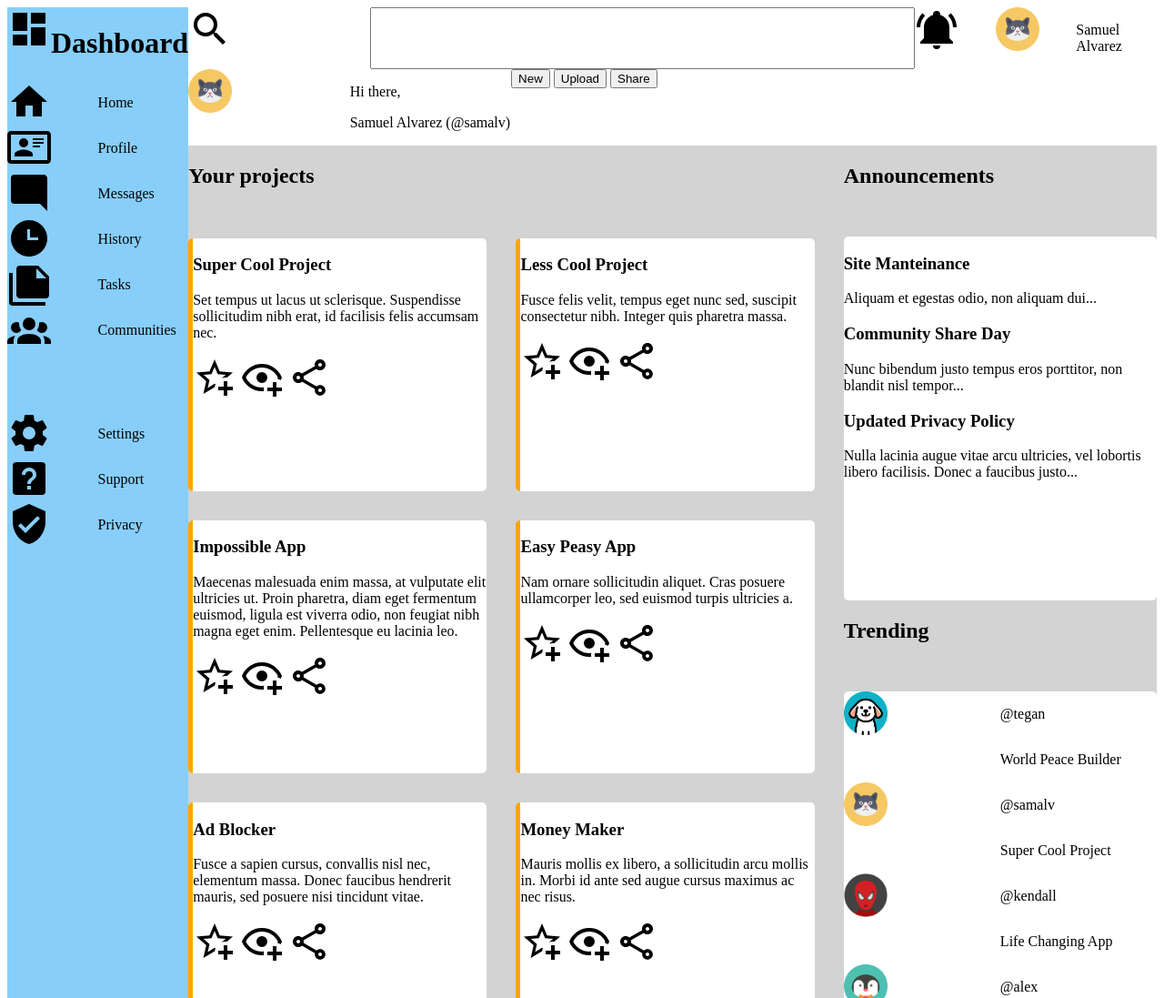
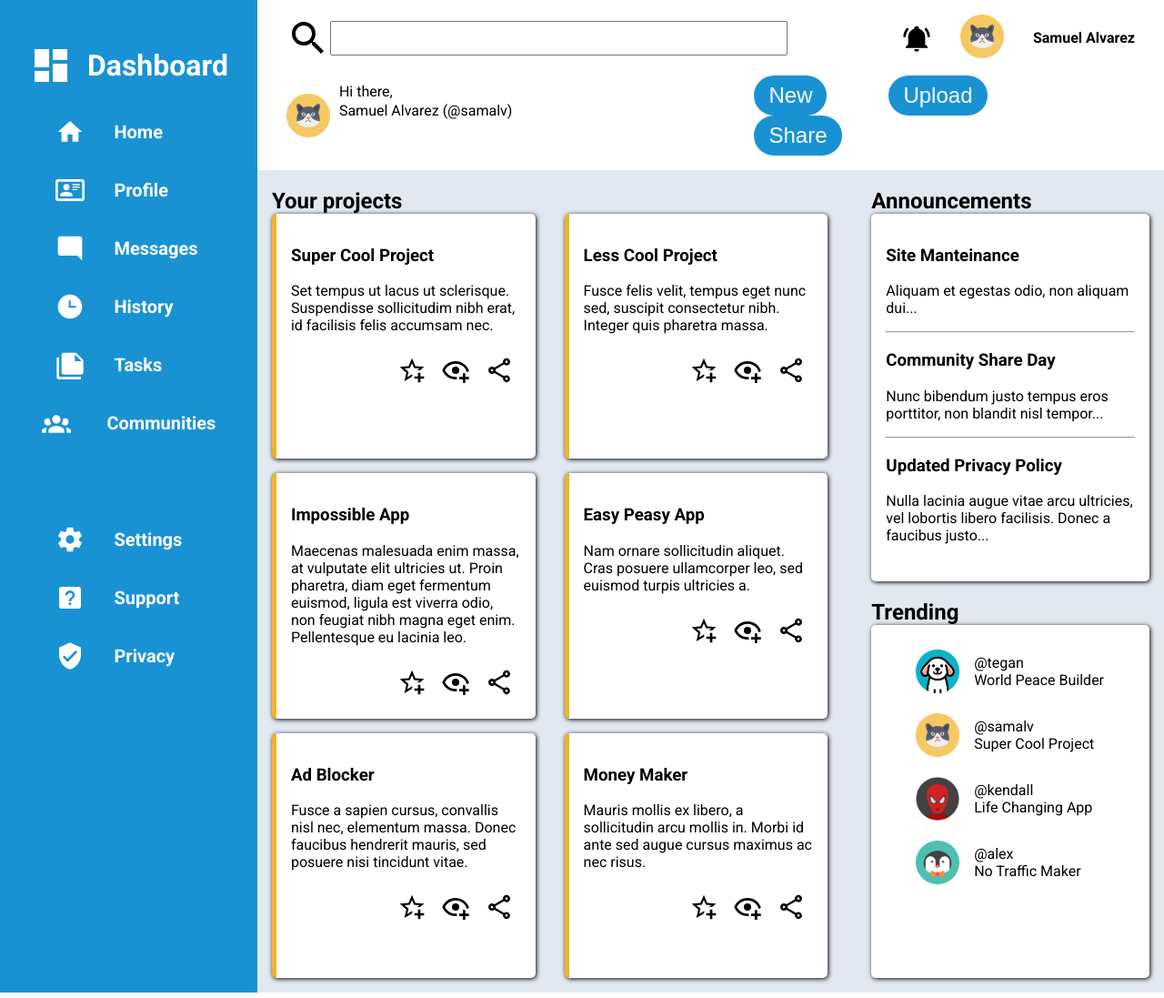
Before and after one commit to SamuelAlvarezB/grid-dashboard-project, a plain HTML site: page index.html in a window 1280 px wide. Shown: the top 1097 px of the page at 91% size. Drawn offline with Linux system fonts and the light colour scheme.

Commit message:
Fix CSS aligns and positions. Also imgs and fonts

```diff
--- a/index.html
+++ b/index.html
@@ -6,6 +6,10 @@
     <meta name="viewport" content="width=device-width, initial-scale=1.0">
     <title>Dashboard</title>
     <link rel="stylesheet" href="style.css">
+    <link rel="preconnect" href="https://fonts.googleapis.com">
+    <link rel="preconnect" href="https://fonts.gstatic.com" crossorigin>
+    <link href="https://fonts.googleapis.com/css2?family=Roboto:ital,wght@0,100..900;1,100..900&display=swap"
+        rel="stylesheet">
 </head>
 
 <body>
@@ -37,7 +41,7 @@
             </div>
             <div class="nav-item">
                 <img src="./img/account-group.svg" alt="">
-                <p>Communities</p>
+                <p class="comm">Communities</p>
             </div>
         </div>
         <div class="nav-about">
@@ -63,7 +67,7 @@
                     <input type="text">
                 </div>
                 <div class="user-info">
-                    <img src="./img/bell-ring.svg" alt="">
+                    <img src="./img/bell-ring.svg" alt="" class="bell">
                     <img src="./img/user-profile.png" alt="">
                     <p>Samuel Alvarez</p>
                 </div>
@@ -159,10 +163,12 @@
                             <h3>Site Manteinance</h3>
                             <p>Aliquam et egestas odio, non aliquam dui...</p>
                         </div>
+                        <hr>
                         <div class="announce">
                             <h3>Community Share Day</h3>
                             <p>Nunc bibendum justo tempus eros porttitor, non blandit nisl tempor...</p>
                         </div>
+                        <hr>
                         <div class="announce">
                             <h3>Updated Privacy Policy</h3>
                             <p>Nulla lacinia augue vitae arcu ultricies, vel lobortis libero facilisis. Donec a faucibus
@@ -175,23 +181,19 @@
                     <div class="trending-card">
                         <div class="trend">
                             <img src="./img/user-dog.png" alt="">
-                            <p>@tegan</p>
-                            <p>World Peace Builder</p>
+                            <p>@tegan<br>World Peace Builder</p>
                         </div>
                         <div class="trend">
                             <img src="./img/user-profile.png" alt="">
-                            <p>@samalv</p>
-                            <p>Super Cool Project</p>
+                            <p>@samalv<br>Super Cool Project</p>
                         </div>
                         <div class="trend">
                             <img src="./img/user-spiderman.png" alt="">
-                            <p>@kendall</p>
-                            <p>Life Changing App</p>
+                            <p>@kendall<br>Life Changing App</p>
                         </div>
                         <div class="trend">
                             <img src="./img/user-penguin.png" alt="">
-                            <p>@alex</p>
-                            <p>No Traffic Maker</p>
+                            <p>@alex<br>No Traffic Maker</p>
                         </div>
                     </div>
                 </div>
--- a/style.css
+++ b/style.css
@@ -2,25 +2,47 @@ body {
     display: grid;
     grid-template-columns: 0.5fr 3fr;
     grid-template-rows: 1fr 4fr;
+    margin: 0;
+    font-family: Roboto, Arial, sans-serif;
 }
 
 .sidebar {
-    background-color: lightskyblue;
+    background-color: #1992d4;
+    padding: 2rem;
 }
 
 .content {
-    background-color: lightgray;
+    background-color: #e2e8f0;
 
 }
 
 .logo {
     display: grid;
-    grid-template-columns: 1fr 1fr;
+    grid-template-columns: 0.1fr 0.1fr;
+    justify-content: center;
+    gap: 1rem;
+    color: white;
+}
+
+.logo>img {
+    align-self: center;
+    filter: invert(100%) sepia(0%) saturate(7500%) hue-rotate(152deg) brightness(117%) contrast(114%);
 }
 
 .nav-item {
     display: grid;
-    grid-template-columns: 1fr 1fr;
+    grid-template-columns: minmax(0, 1fr) 3fr;
+    color: white;
+    justify-self: center;
+    gap: 2rem;
+    font-weight: bold;
+    font-size: 1.25rem;
+}
+
+.nav-item>img {
+    width: 2rem;
+    align-self: center;
+    filter: invert(100%) sepia(0%) saturate(7500%) hue-rotate(152deg) brightness(117%) contrast(114%);
 }
 
 .nav-about {
@@ -30,30 +52,77 @@ body {
 .header-top {
     display: grid;
     grid-template-columns: 3fr 1fr;
+    margin-top: 1rem;
+    margin-left: 2rem;
 }
 
 .search {
     display: grid;
-    grid-template-columns: 1fr 3fr;
+    grid-template-columns: 0.07fr 0.8fr;
+}
+
+.search>img {
+    align-self: center;
+}
+
+.search>input {
+    height: 2rem;
+    align-self: center;
 }
 
 .user-info {
     display: grid;
-    grid-template-columns: 1fr 1fr 1fr;
+    grid-template-columns: 0.1fr 0.1fr max-content;
+    gap: 2rem;
+    justify-content: end;
+    margin-right: 2rem;
+}
+
+.user-info>p {
+    font-weight: bold;
+}
+
+.bell {
+    width: 2rem;
+    align-self: center;
 }
 
 .header-bottom {
     display: grid;
-    grid-template-columns: 1fr 1fr 1fr;
+    grid-template-columns: 1fr 1fr min-content;
+    margin-top: 1rem;
+    margin-left: 2rem;
+    margin-bottom: 1rem;
 }
 
 .greetings {
     display: grid;
-    grid-template-columns: 1fr 1fr;
+    grid-template-columns: 0.1fr 1fr;
+    gap: 10px;
 }
 
 .greetings-img {
     grid-row-start: 1 3;
+    align-self: center;
+}
+
+.greetings-info p {
+    line-height: 0.3;
+}
+
+.header-buttons {
+    justify-self: end;
+    align-self: center;
+}
+
+.header-buttons>button {
+    font-size: 1.5rem;
+    margin: 0 2rem;
+    padding: 0.5rem 1rem;
+    background-color: #1992d4;
+    border-radius: 25px;
+    color: white;
+    border: none;
 }
 
 .content {
@@ -65,19 +134,35 @@ body {
 .projects {
     display: grid;
     grid-template-columns: 1fr 1fr;
-    grid-template-rows: 0.25fr 1fr 1fr 1fr;
-    gap: 2rem;
+    grid-template-rows: 0.1fr 3fr 3fr 3fr;
+    gap: rem;
+
 }
 
 .projects-header {
     grid-column-start: 1;
     grid-column-end: 3;
+    margin-bottom: 0;
+    margin-left: 1rem;
 }
 
 .project-card {
     background-color: white;
     border-radius: 5px;
-    border-left: 5px solid orange;
+    border-left: 5px solid #f0b429;
+    margin: 0 1rem 1rem 1rem;
+    padding: 1rem;
+    box-shadow: 1px 1px 5px black;
+}
+
+.card-icons {
+    display: flex;
+    justify-content: end;
+}
+
+.card-icons>img {
+    width: 2rem;
+    padding: 0.5rem;
 }
 
 .content-right {
@@ -88,33 +173,54 @@ body {
 
 .announcements {
     display: grid;
-    grid-template-rows: 0.25fr 1fr;
+    grid-template-rows: 0.1fr 1fr;
+}
+
+.announcements>h2 {
+    margin-bottom: 0;
 }
 
 .announce-card {
     background-color: white;
     border-radius: 5px;
+    margin-right: 1rem;
+    padding: 1rem;
+    box-shadow: 1px 1px 5px black;
 }
 
 .trending {
     display: grid;
-    grid-template-rows: 0.25fr 1fr;
+    grid-template-rows: 0.1fr 1fr;
+}
+
+.trending>h2 {
+    margin-bottom: 0;
 }
 
 .trending-card {
     background-color: white;
     border-radius: 5px;
+    margin-right: 1rem;
+    margin-bottom: 1rem;
+    padding: 1rem;
+    box-shadow: 1px 1px 5px black;
 }
 
 .trend {
     display: grid;
-    grid-template-columns: 1fr 1fr;
-    grid-template-rows: 1fr 1fr;
+    grid-template-columns: 3rem 10rem;
+    justify-self: center;
 }
 
 .trend>img {
     grid-row-start: 1;
     grid-row-end: 3;
+    align-self: center;
+}
+
+.trend>p {
+    justify-self: start;
+    margin-left: 1rem;
 }
 
 img {
```
